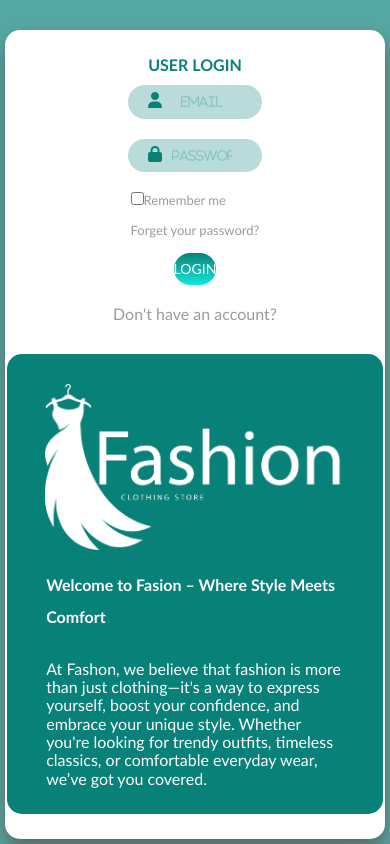
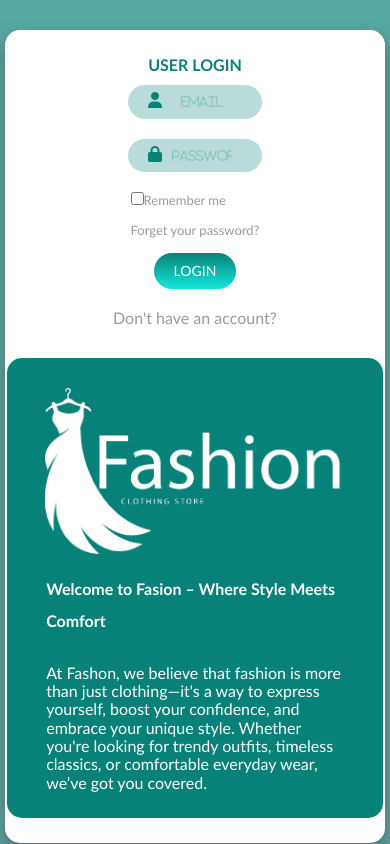
Before and after one commit to iti-frontend/Fashion-ecommerce, a plain HTML site: page login.html in a window 390 px wide. Drawn offline with nearby package versions, Linux system fonts and the light colour scheme.

Commit message:
fix login and register button

```diff
--- a/css/Login & Register.css
+++ b/css/Login & Register.css
@@ -6,7 +6,6 @@ body{
 	height: 100%;
 	font-family:'Trebuchet MS', 'Lucida Sans Unicode', 'Lucida Grande', 'Lucida Sans', Arial, sans-serif;
     background-color:#088179af;
-
 }
 .container{
 	width: 1000px;
@@ -17,7 +16,7 @@ body{
     justify-content: space-between;
     align-items: center;
     position: relative;
-    margin-top: 25%;
+    margin-top: 10%;
     width: 100%;
     filter: drop-shadow(0 10px 10px #575757ce);
     background-color: #fff;
@@ -199,7 +198,7 @@ body{
     .button button,
     .button button:hover {
         width: 100%;
-        padding: 10px 0;
+        padding: 10px 20px;
     }
 }
 
@@ -230,7 +229,6 @@ body{
     .button button,
     .button button:hover {
         font-size: 14px;
-        padding: 8px 0;
-
+        padding: 10px 20px;
     }
 }
```
